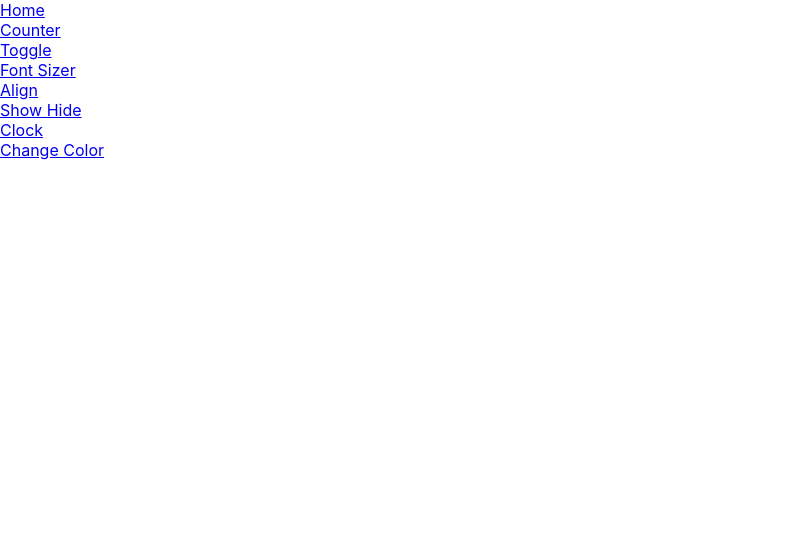
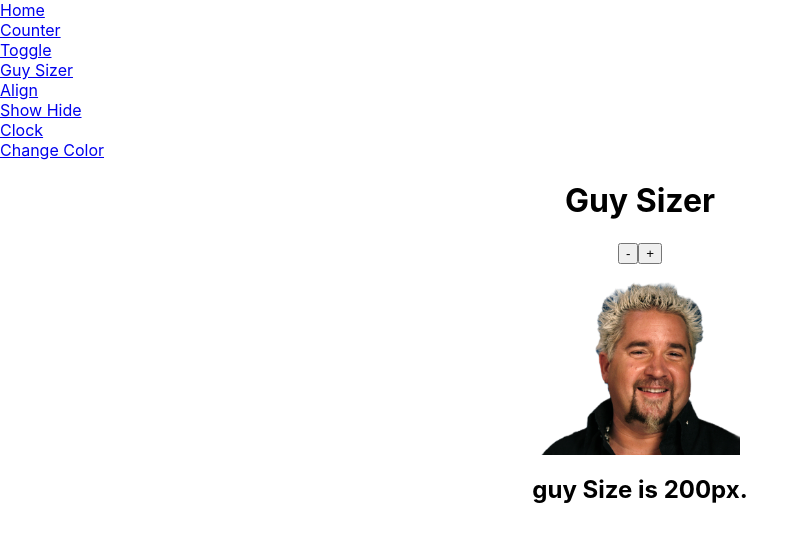
Before and after one commit to ticet11/react-state-playground, a React (Create React App) app: page /guysizer in a window 1280 px wide. Shown: the top 542 px of the page, without its empty margins (0-809 px from the left). Built offline with nearby package versions, Linux system fonts and the light colour scheme.

Commit message:
Refactored font-sizer to be a guy-sizer.

```diff
--- a/src/App.js
+++ b/src/App.js
@@ -6,7 +6,7 @@ import Align from './pages/Align';
 import ChangeColor from './pages/ChangeColor';
 import Clock from './pages/Clock';
 import Counter from './pages/Counter';
-import FontSizer from './pages/FontSizer';
+import GuySizer from './pages/GuySizer';
 import ShowHide from './pages/ShowHide';
 import Toggle from './pages/Toggle';
 import './App.css';
@@ -19,7 +19,7 @@ function App() {
         <Route exact path='/' component={Home} />
         <Route exact path='/counter' component={Counter} />
         <Route exact path='/toggle' component={Toggle} />
-        <Route exact path='/fontsizer' component={FontSizer} />
+        <Route exact path='/guysizer' component={GuySizer} />
         <Route exact path='/align' component={Align} />
         <Route exact path='/showhide' component={ShowHide} />
         <Route exact path='/clock' component={Clock} />
--- a/src/components/Header.js
+++ b/src/components/Header.js
@@ -20,8 +20,8 @@ export default function Header() {
                 </NavLink>
             </div>
             <div className="nav-link">
-                <NavLink exact to="/fontsizer">
-                    Font Sizer
+                <NavLink exact to="/guysizer">
+                    Guy Sizer
                 </NavLink>
             </div>
             <div className="nav-link">
--- a/src/pages/FontSizer.js
+++ /dev/null
@@ -1,45 +0,0 @@
-//TODO: Increase/decrease font size
-
-import React, { Component } from "react";
-
-export default class FontSizer extends Component {
-    constructor() {
-        super();
-
-        this.state = {
-            fontSize: 18,
-            value: "",
-        };
-    }
-
-    handleButtonClick = (number) => {
-        this.setState({
-            fontSize: this.state.fontSize + number,
-        });
-    };
-
-    render() {
-        return (
-            <div>
-                <h1>Font Sizer</h1>
-                <button
-                    onClick={() => {
-                        this.handleButtonClick(-2);
-                    }}
-                >
-                    -
-                </button>
-                <button
-                    onClick={() => {
-                        this.handleButtonClick(2);
-                    }}
-                >
-                    +
-                </button>
-                <h2 style={{ fontSize: this.state.fontSize }}>
-                    Font Size is {this.state.fontSize}px.
-                </h2>
-            </div>
-        );
-    }
-}
--- /dev/null
+++ b/src/pages/GuySizer.js
@@ -0,0 +1,61 @@
+//TODO: Increase/decrease font size
+
+import React, { Component } from "react";
+
+import guySize from "../images/guySize.png";
+
+export default class GuySizer extends Component {
+    constructor() {
+        super();
+
+        this.state = {
+            guySize: 200,
+            value: "",
+        };
+    }
+
+    handleButtonClick = (number) => {
+        this.setState({
+            guySize: this.state.guySize + number,
+        });
+    };
+
+    render() {
+        return (
+            <div
+                style={{
+                    display: "flex",
+                    flexDirection: "column",
+                    alignItems: "center",
+                }}
+            >
+                <h1>Guy Sizer</h1>
+                <div
+                    className="buttonDiv"
+                    style={{ marginBottom: "15px" }}
+                >
+                    <button
+                        onClick={() => {
+                            this.handleButtonClick(-5);
+                        }}
+                    >
+                        -
+                    </button>
+                    <button
+                        onClick={() => {
+                            this.handleButtonClick(5);
+                        }}
+                    >
+                        +
+                    </button>
+                </div>
+                <img
+                    style={{ width: `${this.state.guySize}px` }}
+                    src={guySize}
+                    alt=""
+                />
+                <h2>guy Size is {this.state.guySize}px.</h2>
+            </div>
+        );
+    }
+}
```
Also changed, not shown: src/images/guySize.png (added).
